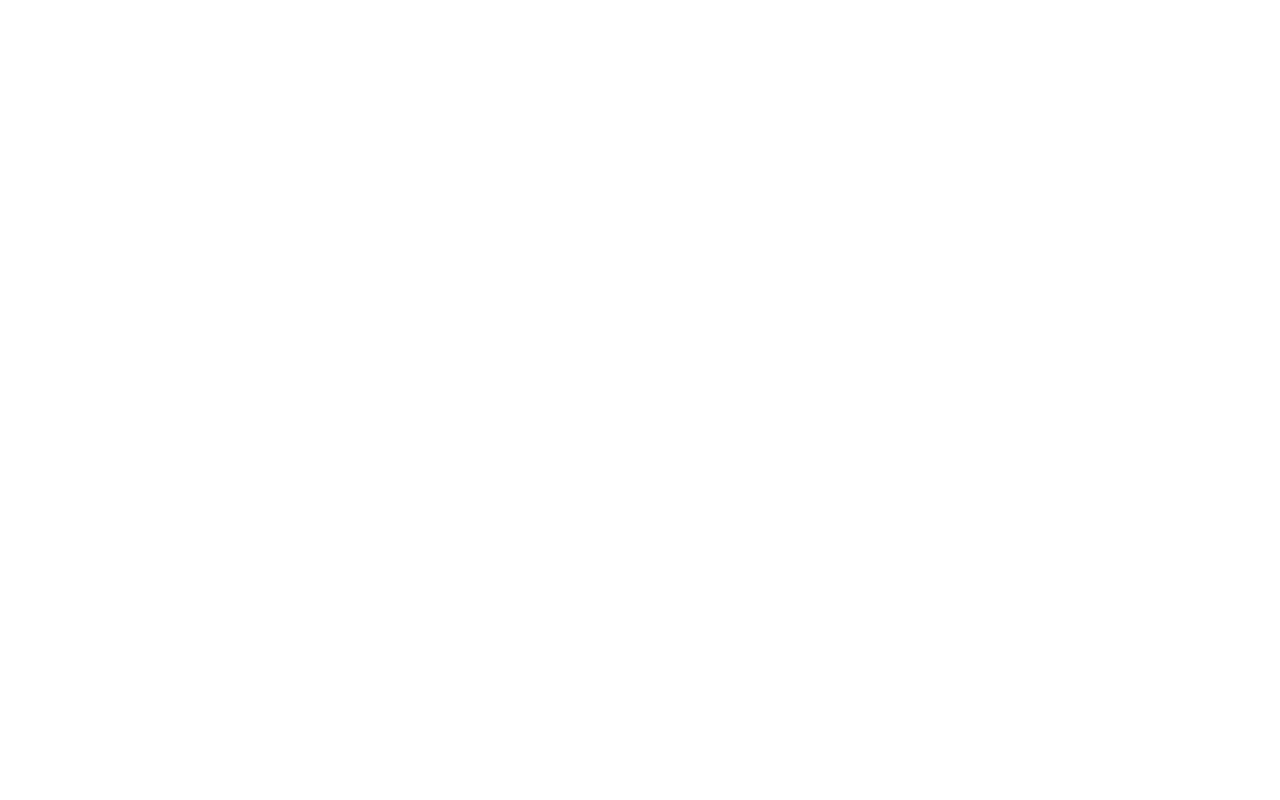
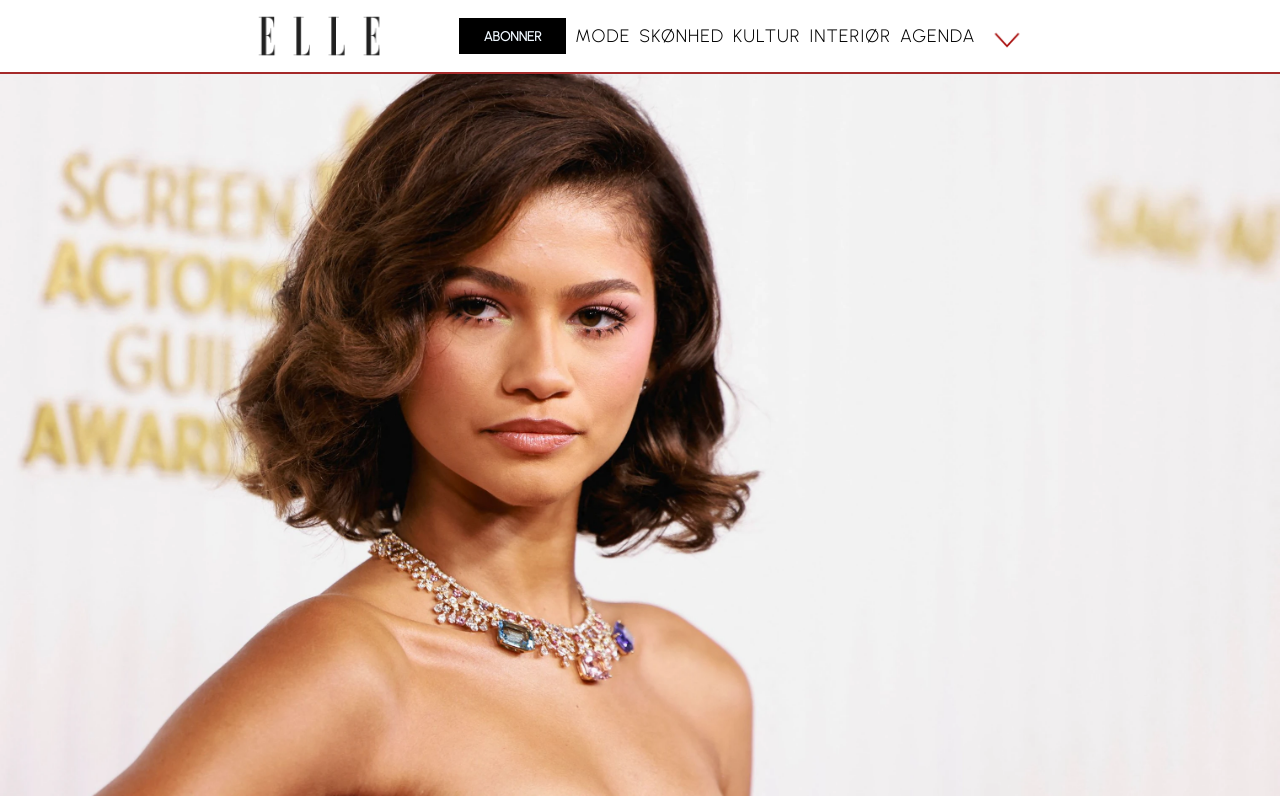
Before and after one commit to Jessicaajensen/Elle, a plain HTML site: page index.html in a window 1280 px wide. Drawn offline with Linux system fonts and the light colour scheme.

Commit message:
Add files via upload

```diff
--- a/index.html
+++ b/index.html
@@ -4,16 +4,31 @@
     <meta charset="UTF-8">
     <meta http-equiv="X-UA-Compatible" content="IE=edge">
     <meta name="viewport" content="width=device-width, initial-scale=1.0">
+
+    <link rel="preconnect" href="https://fonts.googleapis.com">
+    <link rel="preconnect" href="https://fonts.gstatic.com" crossorigin>
+    <link href="https://fonts.googleapis.com/css2?family=Urbanist:wght@300&display=swap" rel="stylesheet">
+
+    <link rel="stylesheet" href="styles.css">
     <title>Elle</title>
 </head>
 <body>
   <header>
     <nav>
-
+        <img id="logo" src="/logo.png" alt="logo">
+        <a class="button" href=""><strong>ABONNER</strong></a>
+        <a class="link" href="">MODE</a>
+        <a class="link" href="">SKØNHED</a>
+        <a class="link" href="">KULTUR</a>
+        <a class="link" href="">INTERIØR</a>
+        <a class="link" href="">AGENDA</a>
+        <img id="pil" src="/pil.png" alt="dropdown">
     </nav>
   </header>
 
   <main>
+
+    <img id="cover" src="/zendaya.jpg.webp" alt="zendaya">
 
   </main>
 
--- /dev/null
+++ b/styles.css
@@ -0,0 +1,54 @@
+* {
+    margin: 0;
+    padding: 0;
+}
+
+header {
+    border-bottom: solid 2px;
+    border-color: brown;
+}
+
+nav {
+    display: flex;
+    align-items: center;
+    justify-content: space-between;
+    margin: 0 250px 0 250px;
+    padding-top: 5px;
+    padding-bottom: 5px;
+}
+
+#logo {
+    height: 55px;
+    float: left;
+    padding-right: 60px;
+}
+
+#pil {
+    height: 40px;
+    padding-top: 10px;
+}
+
+nav a {
+    font-family: urbanist;
+    letter-spacing: 1px;
+    font-size: large;
+    padding-top: 20px;
+    text-decoration: none;
+    color: black;
+}
+
+.link {
+    padding-bottom: 20px;
+}
+
+.button {
+    color: aliceblue;
+    background-color: black;
+    padding: 10px 25px 10px 25px;
+    font-size: smaller;
+    letter-spacing: normal;
+}
+
+#cover {
+    width: 100%;
+}
```
Also changed, not shown: logo.png (added), pil.png (added), zendaya.jpg.webp (added).
